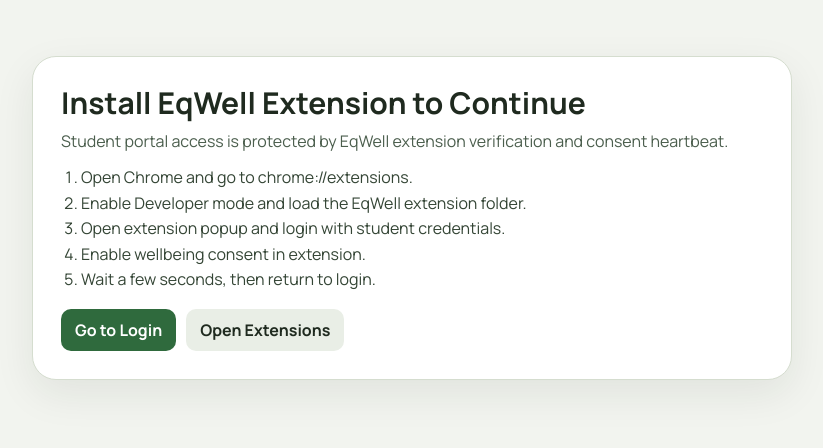
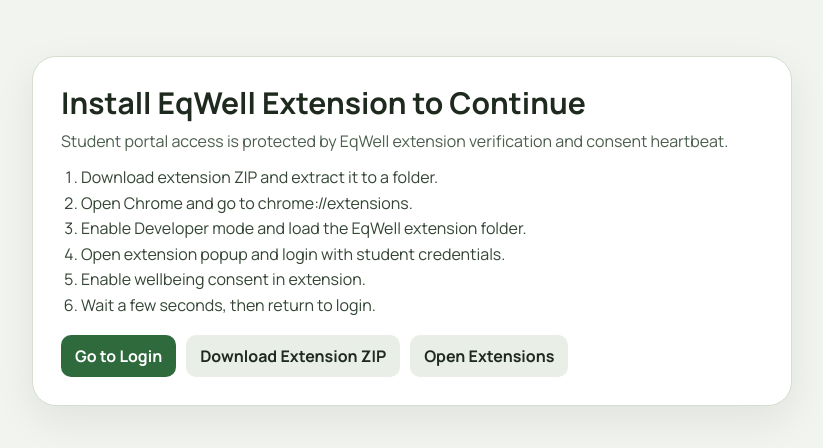
Before and after one commit to gorantlasadwik/EqWell, a Python web app: template application/templates/install_extension.html in a window 1280 px wide. Shown: the top 448 px of the page, without its empty margins (228-1051 px from the left). Run offline with Jinja, Linux system fonts and the light colour scheme; the template is opened without the code that fills it, so the values that code supplies are empty.

Commit message:
feat: add downloadable extension zip on install page

```diff
--- a/application/templates/install_extension.html
+++ b/application/templates/install_extension.html
@@ -101,6 +101,7 @@
     {% endwith %}
 
     <ol>
+      <li>Download extension ZIP and extract it to a folder.</li>
       <li>Open Chrome and go to chrome://extensions.</li>
       <li>Enable Developer mode and load the EqWell extension folder.</li>
       <li>Open extension popup and login with student credentials.</li>
@@ -110,6 +111,7 @@
 
     <div class="actions">
       <a class="btn primary" href="{{ url_for('login') }}">Go to Login</a>
+      <a class="btn ghost" href="{{ url_for('static', filename='downloads/eqwell-extension.zip') }}" download>Download Extension ZIP</a>
       <a class="btn ghost" href="chrome://extensions" target="_blank" rel="noopener noreferrer">Open Extensions</a>
     </div>
   </main>
```
Also changed, not shown: 2 other files.
